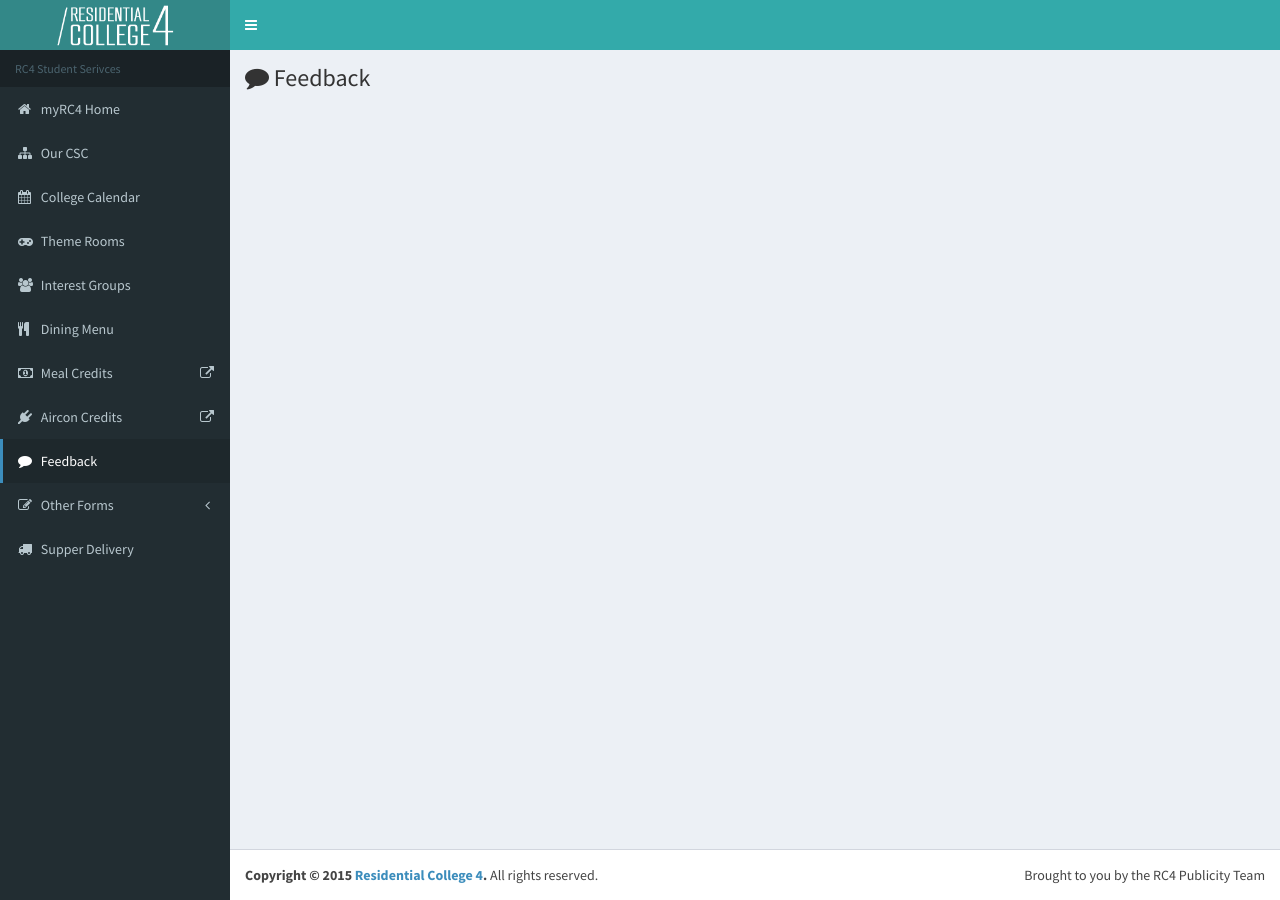
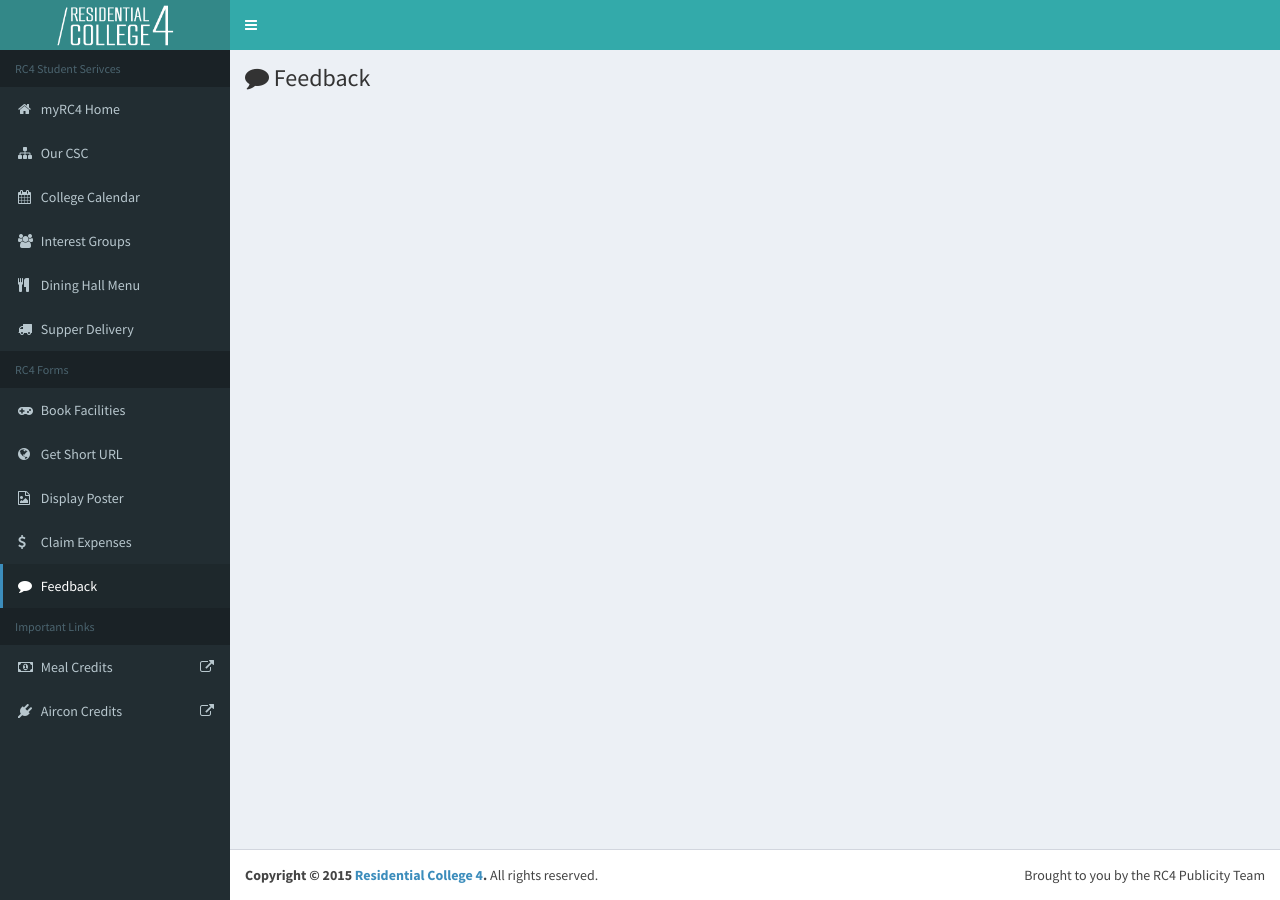
Before and after one commit to rc4web/internal-services, a Jekyll site: the page built from feedback/index.html, in a window 1280 px wide. Built offline with Jekyll 4.4.1, drawn with Linux system fonts in a browser that asks for light colours; nearby versions of some CDN libraries; Markdown is read by kramdown in place of the engine named in the settings.

Commit message:
Updated nav

```diff
--- a/_includes/nav.html
+++ b/_includes/nav.html
@@ -7,25 +7,24 @@
     <!-- Sidebar Menu -->
     <ul class="sidebar-menu">
       <li class="header">RC4 Student Serivces</li>
-            <!-- Optionally, you can add icons to the links -->
       <li {% if page.url == "/" %} class="active" {% endif %}><a href="{{ site.baseurl }}/"><i class='fa fa-home'></i> <span>myRC4 Home</span></a></li>
       <li {% if page.url == "/csc/" %} class="active" {% endif %}><a href="{{ site.baseurl }}/csc/"><i class='fa fa-sitemap'></i> <span>Our CSC</span></a></li>
       <li {% if page.url == "/calendar/" %} class="active" {% endif %}><a href="{{ site.baseurl }}/calendar/"><i class='fa fa-calendar'></i> <span>College Calendar</span></a></li>
-            <li {% if page.url == "/bookings/" %} class="active" {% endif %}><a href="{{ site.baseurl }}/bookings/"><i class='fa fa-gamepad'></i> <span>Theme Rooms</span></a></li>
       <li {% if page.url == "/interest/" %} class="active" {% endif %}><a href="{{ site.baseurl }}/interest/"><i class='fa fa-group'></i> <span>Interest Groups</span></a></li>
-            <li {% if page.url == "/menu/" %} class="active" {% endif %}><a href="{{ site.baseurl }}/menu/"><i class='fa fa-cutlery'></i> <span>Dining Menu</span></a></li>
+      <li {% if page.url == "/menu/" %} class="active" {% endif %}><a href="{{ site.baseurl }}/menu/"><i class='fa fa-cutlery'></i> <span>Dining Hall Menu</span></a></li>
+      <li {% if page.url == "/supper/" %} class="active" {% endif %}><a href="{{ site.baseurl }}/supper/"><i class='fa fa-truck'></i> <span>Supper Delivery</span></a></li>
+      <li class="header">RC4 Forms</li>
+      <li {% if page.url == "/bookings/" %} class="active" {% endif %}><a href="{{ site.baseurl }}/bookings/"><i class='fa fa-gamepad'></i> <span>Book Facilities</span></a></li>
+      <li {% if page.url == "/link/" %} class="active" {% endif %}><a href="{{ site.baseurl }}/link/"><i class='fa fa-globe'></i> <span>Get Short URL</span></a></li>
+      <li {% if page.url == "/poster/" %} class="active" {% endif %}><a href="{{ site.baseurl }}/poster/"><i class='fa fa-file-image-o'></i> <span>Display Poster</span></a></li>
+      <li {% if page.url == "/claims/" %} class="active" {% endif %}><a href="{{ site.baseurl }}/claims/"><i class='fa fa-usd'></i> <span>Claim Expenses</span></a></li>
+      <li {% if page.url == "/feedback/" %} class="active" {% endif %}><a href="{{ site.baseurl }}/feedback/"><i class='fa fa-comment'></i> <span>Feedback</span></a></li>
+      <li class="header">Important Links</li>
       <li><a href="http://link.rc4.sg/diningcredits" target="_blank"><i class='fa fa-money'></i> <span>Meal Credits</span><i class="fa fa-external-link pull-right"></i></a></li>
       <li><a href="https://nus-utown.evs.com.sg/EVSWebPOS/web/index.jsp" target="_blank"><i class='fa fa-plug'></i> <span>Aircon Credits</span><i class="fa fa-external-link pull-right"></i></a></li>
-            <li {% if page.url == "/feedback/" %} class="active" {% endif %}><a href="{{ site.baseurl }}/feedback/"><i class='fa fa-comment'></i> <span>Feedback</span></a></li>
-            <li class="treeview">
-              <a href="#"><i class='fa fa-edit'></i> <span>Other Forms</span> <i class="fa fa-angle-left pull-right"></i></a>
-              <ul class="treeview-menu">
-                <li><a href="{{ site.baseurl }}/link/">ShortURL</a></li>
-                <li><a href="{{ site.baseurl }}/poster/">Poster Display</a></li>
-              </ul>
-            </li>
-            <li {% if page.url == "/supper/" %} class="active" {% endif %}><a href="{{ site.baseurl }}/supper/"><i class='fa fa-truck'></i> <span>Supper Delivery</span></a></li>
     </ul><!-- /.sidebar-menu -->
+
   </section>
   <!-- /.sidebar -->
+
 </aside>
```
Also changed, not shown: _resources/css/fullcalendar.min.css. Lines whose indentation alone changed are shown as unchanged.
